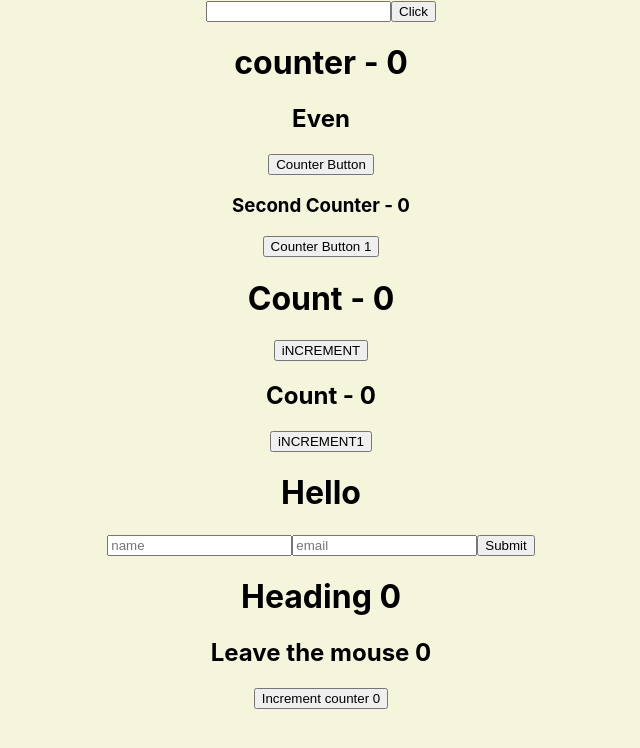
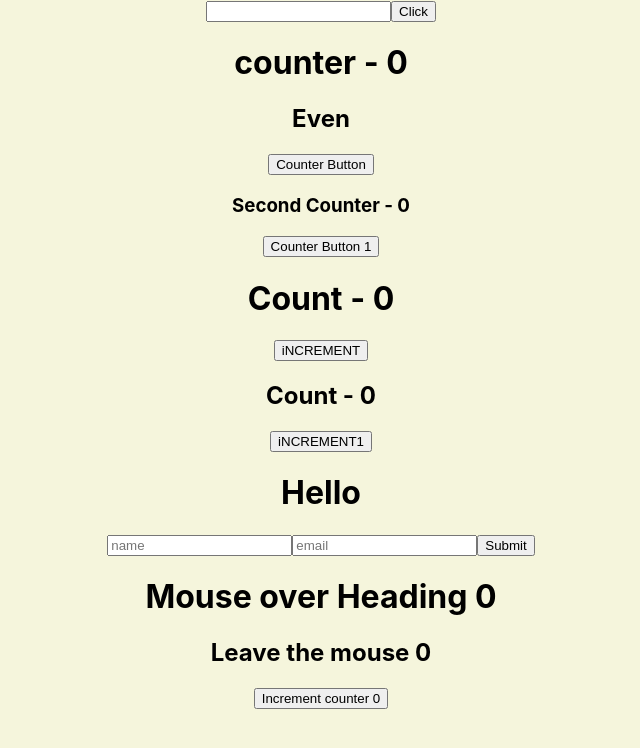
Before and after one commit to divyanshdixit/react-batch-12, a React (Create React App) app: page / in a window 1280 px wide. Shown: the top 748 px of the page, without its empty margins (319-959 px from the left). Built offline with nearby package versions, Linux system fonts and the light colour scheme.

Commit message:
hoc counter, forms

```diff
--- a/src/components/ClickCounter.jsx
+++ b/src/components/ClickCounter.jsx
@@ -1,5 +1,5 @@
 import React from 'react'
-import HOC from './HOC';
+import HOCcomponent from './HOC';
 
 function ClickCounter({count, incrementFunction}) {
     // const [counter, setCounter] = useState(0);
@@ -11,4 +11,4 @@ function ClickCounter({count, incrementFunction}) {
   )
 }
 
-export default HOC(ClickCounter)
+export default HOCcomponent(ClickCounter)
--- a/src/components/Counter.jsx
+++ b/src/components/Counter.jsx
@@ -1,6 +1,6 @@
 import React, { useState, useMemo} from 'react'
 
-const Counter = () => {
+const Counter = ({children}) => {
     const [counter, setCounter] = useState(0);
     const [counter1, setCounter1] = useState(0);
     const [isEven, setIsEven] = useState(false);
@@ -25,6 +25,7 @@ const Counter = () => {
 
   return (
     <>
+    {children}
         <h1> counter - {counter}</h1>
         <h2> {counterMemo ? 'Odd' : 'Even'}</h2>
         <button type='button' onClick={() => setCounter(counter+1)}> Counter Button </button>
--- a/src/components/HOC.jsx
+++ b/src/components/HOC.jsx
@@ -1,7 +1,8 @@
-//
+// HOC take a component as a parameter, and return an enhanced version (with logic written in HOC) of given component.
+
 import React, { useState } from 'react'
 
-const HOC = (OriginalComponent) => {
+const HOCcomponent = (OriginalComponent) => {
 
     const NewComponent = () => {
 
@@ -17,7 +18,25 @@ const HOC = (OriginalComponent) => {
             </>
         )
     }
+
     return NewComponent;
 }
 
-export default HOC
+// clouser function: js => self invoke function
+
+/*
+const f1 = (() => {})()
+
+*/
+
+const fun1 = () => {
+
+    const fun2 = () => {
+        return 20;
+    }
+
+    return fun2;
+}
+
+fun1(); // fun2
+export default HOCcomponent
--- a/src/components/HoverCounter.jsx
+++ b/src/components/HoverCounter.jsx
@@ -7,7 +7,7 @@ function HoverCounter({count, incrementFunction, children}) {
   return (
     <div>
         {children}
-        <h1 onMouseOver={incrementFunction}> Heading {count} </h1>
+        <h1 onMouseOver={incrementFunction}> Mouse over Heading {count} </h1>
     </div>
   )
 }
```
